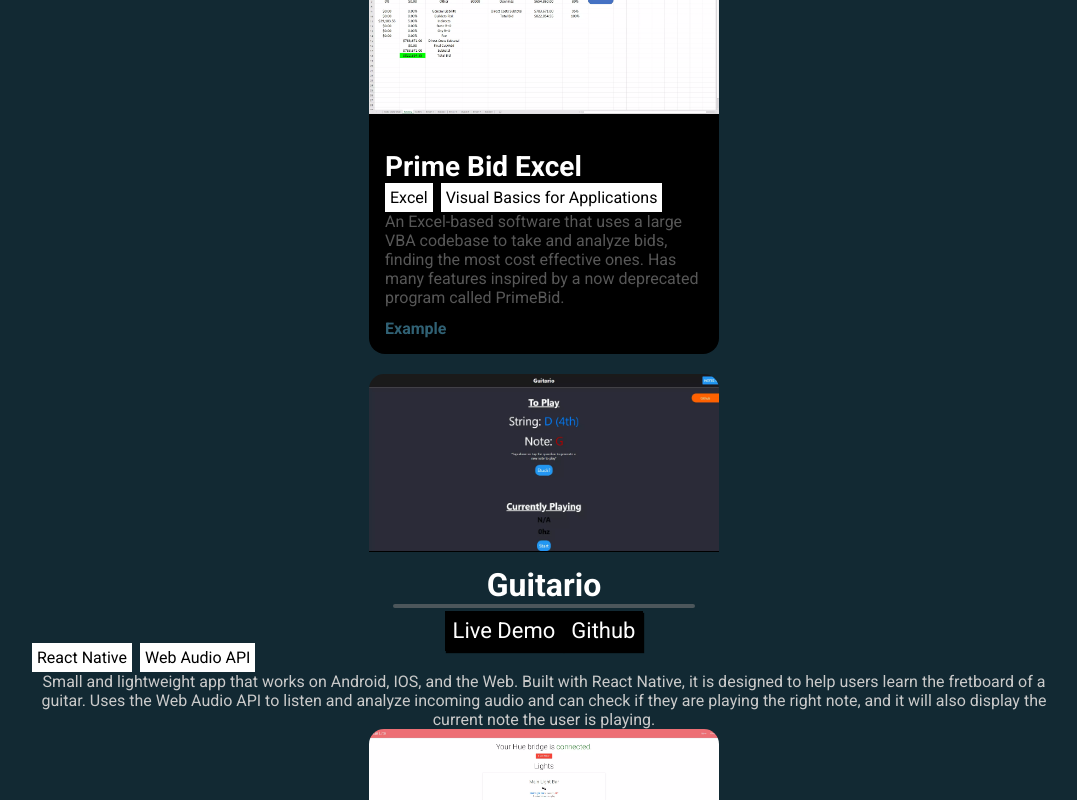
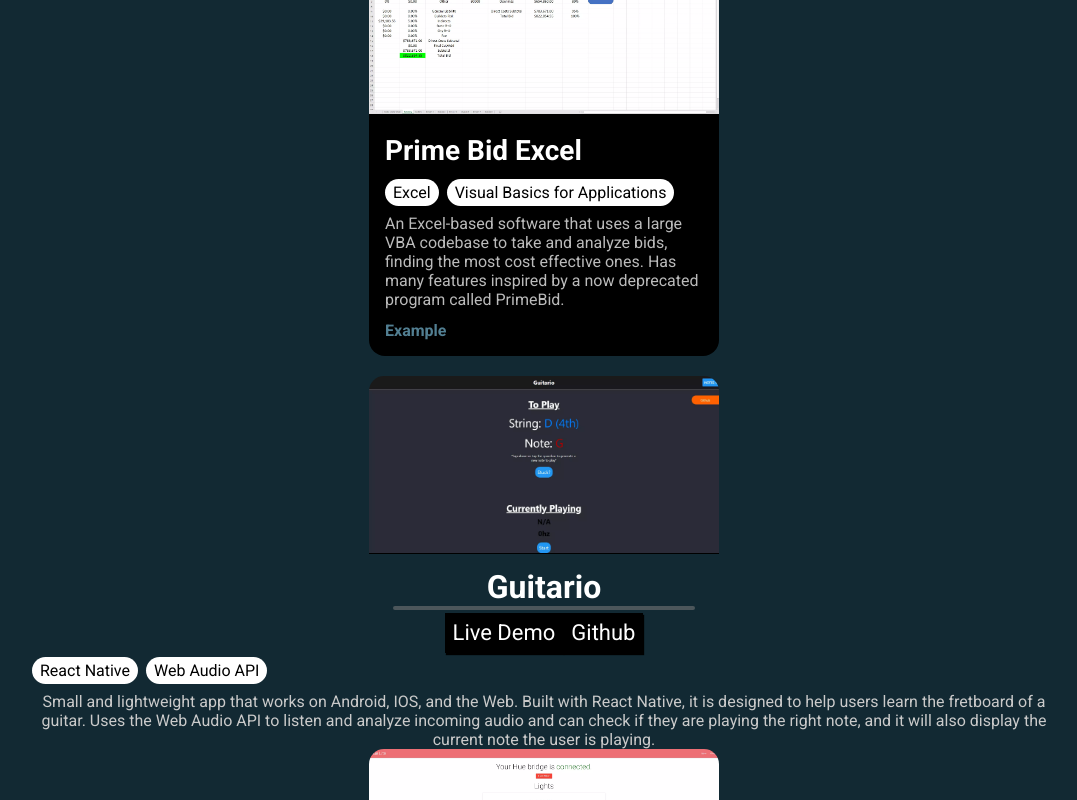
Before and after one commit to Brandon205/Portfolio, a React (Create React App) app: page / in a window 1280 px wide. Shown: the part 1300-2100 px from the top of the page, without its empty margins (32-1109 px from the left). Built offline with nearby package versions, Linux system fonts and the light colour scheme; the HTML template or start-up script is replaced by a standard one.

Commit message:
Base project CSS done

```diff
--- a/src/App.css
+++ b/src/App.css
@@ -6,8 +6,9 @@
 :root {
   --main-clr: #306174;
   --main-clr-hover: #1B3B4B;
+  --main-clr-light: #527f92;
 
-  --secondary-text: #575757;
+  --secondary-text: rgb(187, 187, 187);
 
   --main-bkg-color: #122933;
 }
@@ -271,7 +272,7 @@ img {
 }
 
 .proj-desc {
-  padding: 1rem;
+  padding: 0 1rem 1rem 1rem;
 }
 
 .proj-heading-link {
@@ -286,7 +287,7 @@ img {
 .readmore {
   display: inline-block;
   margin-top: 0.75rem;
-  color: var(--main-clr);
+  color: var(--main-clr-light);
   padding-right: 2em;
   text-decoration: none;
   font-weight: bold;
@@ -439,13 +440,15 @@ img {
   overflow-wrap: normal; */
   display: flex;
   gap: 0.5rem;
+  margin: 0.75rem 0 0.5rem 0
 }
 
 .frameworks p {
   display: inline;
   color: black;
   background-color: white;
-  padding: 5px;
+  padding: 0.25rem 0.5rem;
+  border-radius: 1rem;
   /* margin: 0 5px;
   display: inline;
   color: white;
```
